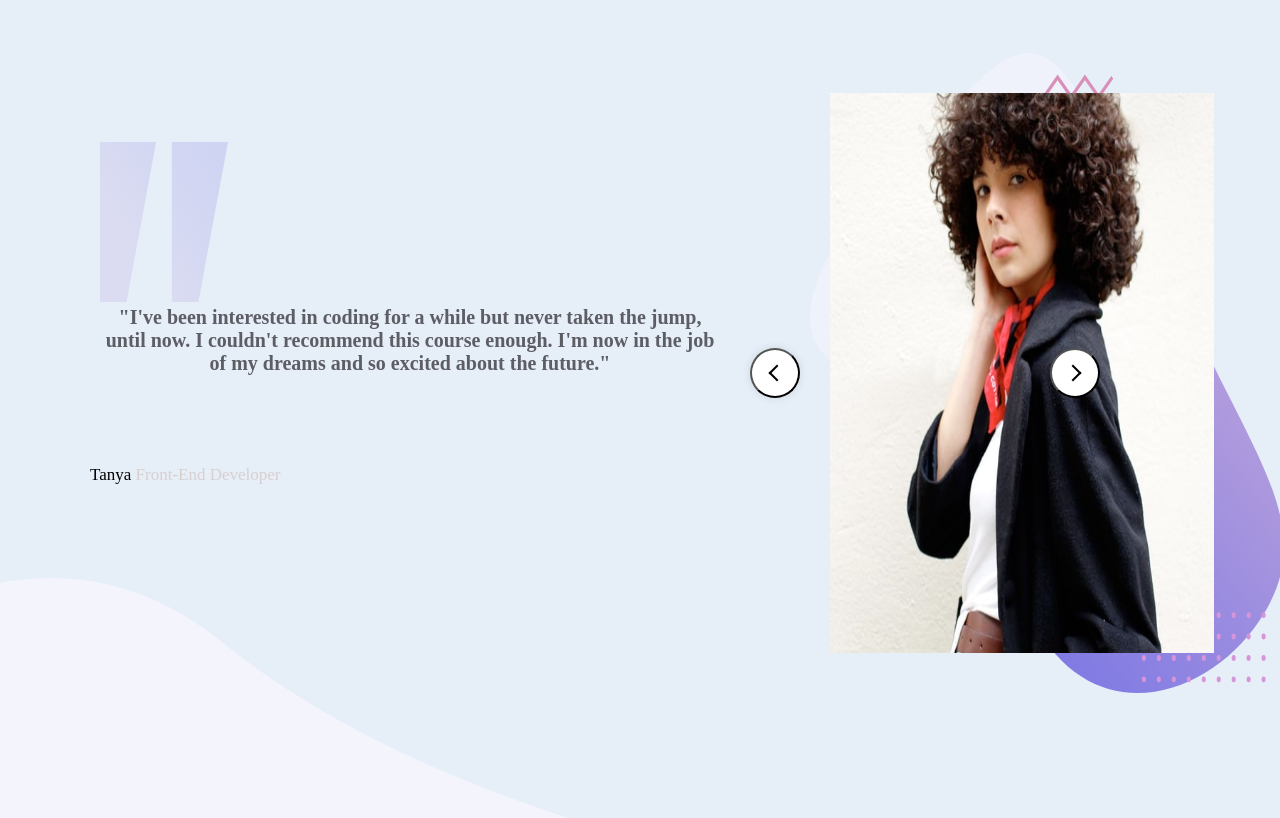
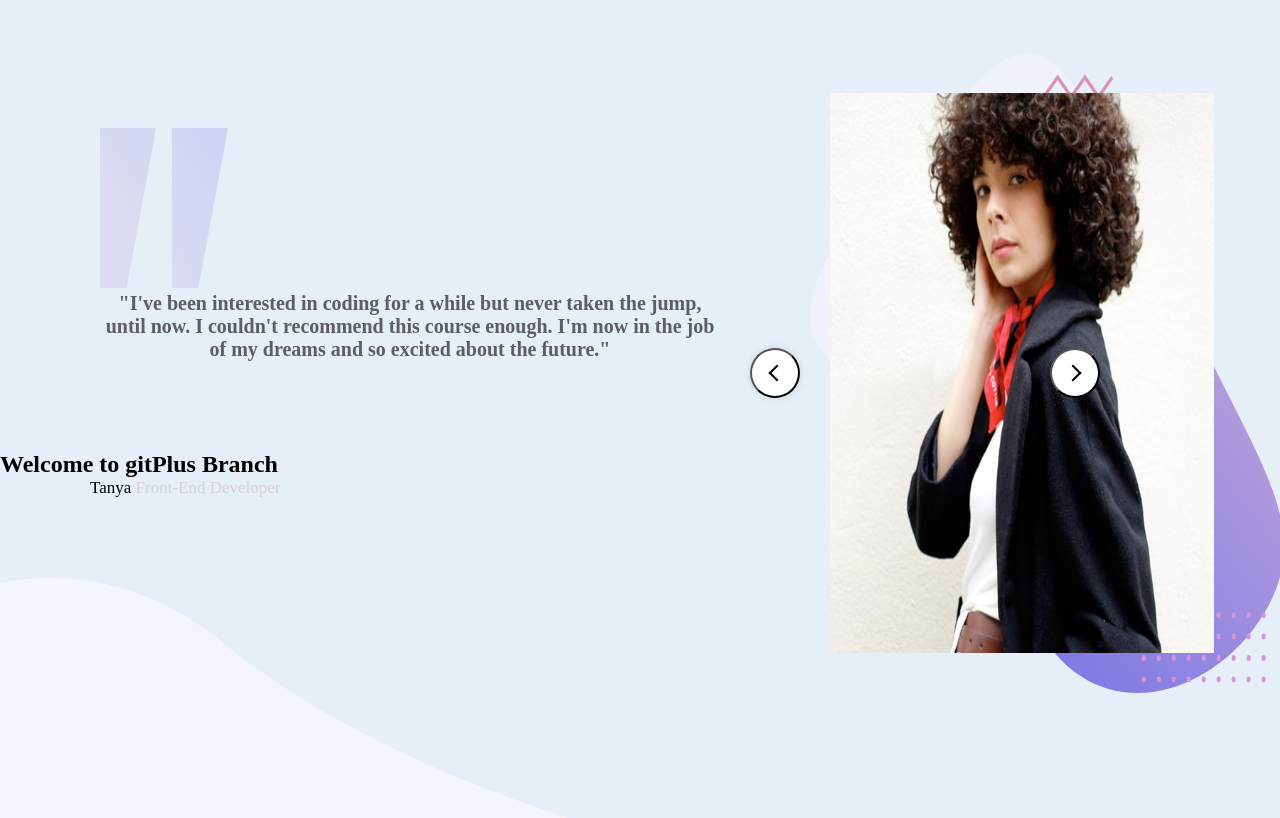
Before and after one commit to fatou7198/slider, a plain HTML site: page index.html in a window 1280 px wide. Drawn offline with Linux system fonts and the light colour scheme; files whose address does not match are found by name.

Commit message:
first commit

```diff
--- a/index.html
+++ b/index.html
@@ -20,6 +20,7 @@
           until now. I couldn't recommend this course enough. I'm now in the job
           of my dreams and so excited about the future."
         </h2>
+        <h1>Welcome to gitPlus Branch</h1>
         <p id="quote-author">
           Fatoumata <span id="quote-role">Future Front-End Developer</span>
         </p>
```
